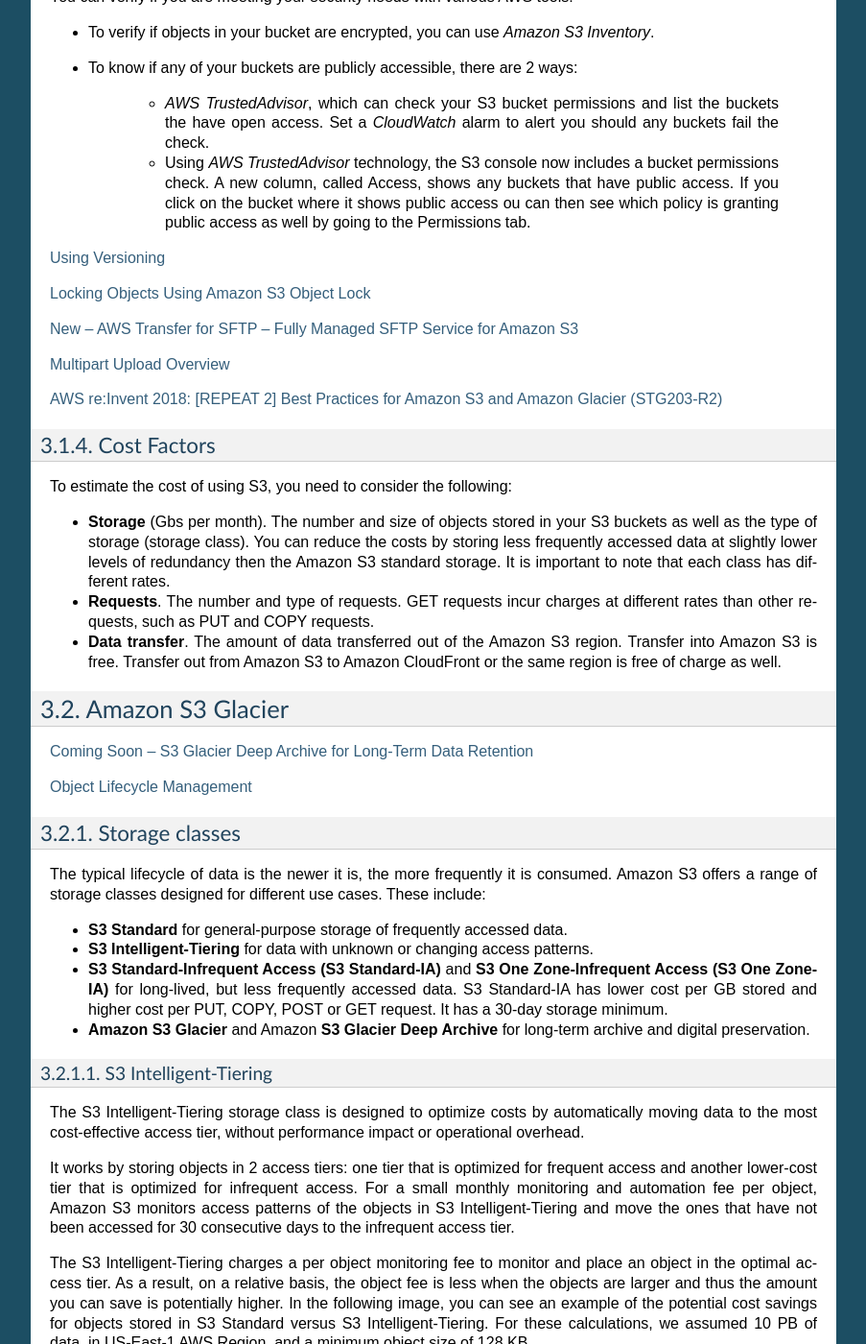
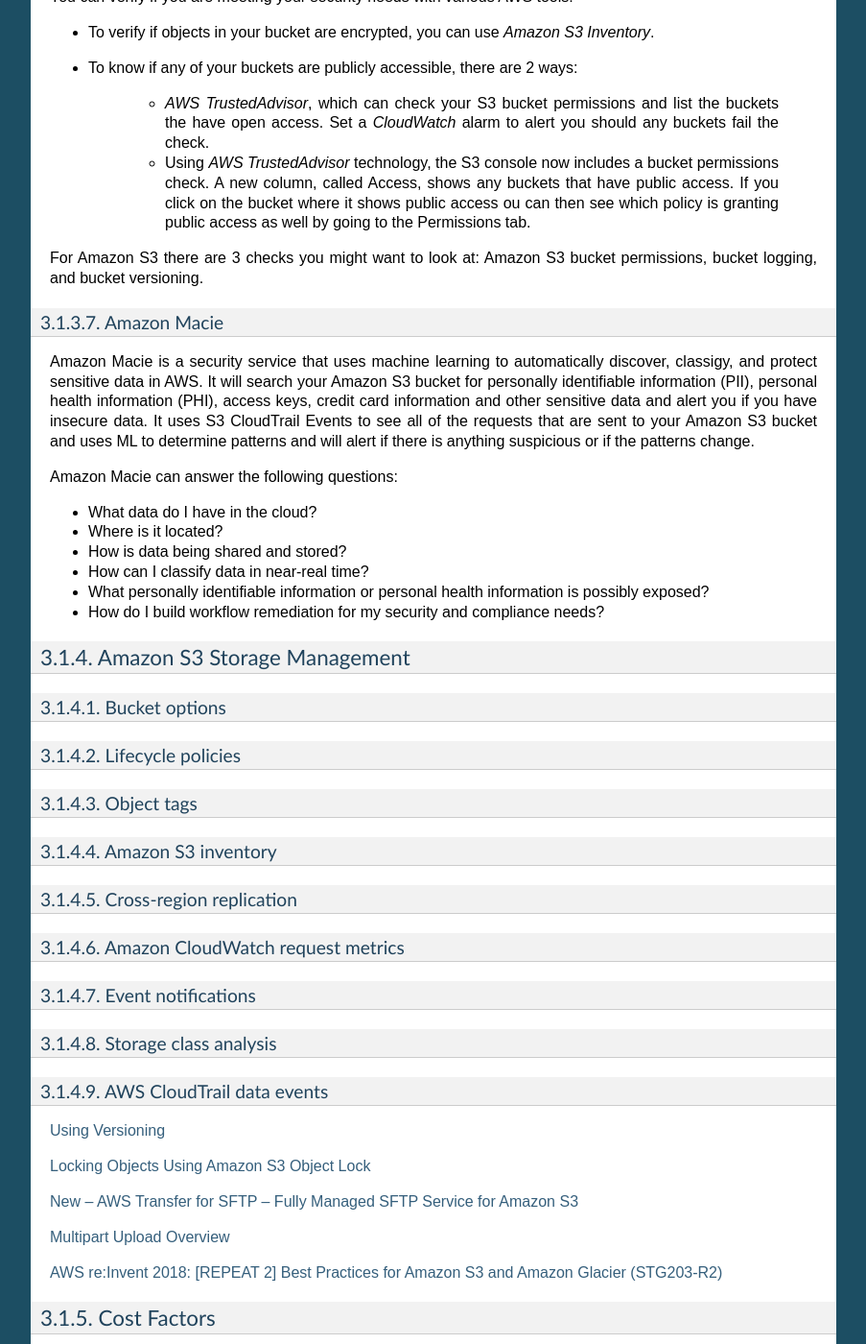
Before and after one commit to jacubero/aws-architect-associate, a Sphinx documentation site: the page built from docs/simplest.rst, in a window 1280 px wide and 1400 px high, scrolled down 18853 px. Shown: the whole window at 96% size, without its empty margins (198-1101 px from the left). Built offline with Sphinx 7.4.7, drawn with Linux system fonts in a browser that asks for light colours; pages that are not in the unit, such as notebooks, are missing from menus; some of the changed text lies outside the part shown.

Commit message:
New version

```diff
--- a/docs/simplest.rst
+++ b/docs/simplest.rst
@@ -613,6 +613,62 @@
 
 	* Using *AWS TrustedAdvisor* technology, the S3 console now includes a bucket permissions check. A new column, called Access, shows any buckets that have public access. If you click on the bucket where it shows public access ou can then see which policy is granting public access as well by going to the Permissions tab.
 
+For Amazon S3 there are 3 checks you might want to look at: Amazon S3 bucket permissions, bucket logging, and bucket versioning.
+
+Amazon Macie
+------------
+
+Amazon Macie is a security service that uses machine learning to automatically discover, classigy, and protect sensitive data in AWS. It will search your Amazon S3 bucket for personally identifiable information (PII), personal health information (PHI), access keys, credit card information and other sensitive data and alert you if you have insecure data. It uses S3 CloudTrail Events to see all of the requests that are sent to your Amazon S3 bucket and uses ML to determine patterns and will alert if there is anything suspicious or if the patterns change.
+
+Amazon Macie can answer the following questions:
+
+* What data do I have in the cloud?
+
+* Where is it located?
+
+* How is data being shared and stored?
+
+* How can I classify data in near-real time?
+
+* What personally identifiable information or personal health information is possibly exposed?
+
+* How do I build workflow remediation for my security and compliance needs?
+
+Amazon S3 Storage Management
+============================
+
+Bucket options
+--------------
+
+
+
+Lifecycle policies
+------------------
+
+Object tags
+-----------
+
+Amazon S3 inventory
+-------------------
+
+Cross-region replication
+------------------------
+
+Amazon CloudWatch request metrics
+---------------------------------
+
+Event notifications
+-------------------
+
+Storage class analysis
+----------------------
+
+AWS CloudTrail data events
+--------------------------
+
+
+
+
 `Using Versioning <https://docs.aws.amazon.com/AmazonS3/latest/dev/Versioning.html>`_
 
 `Locking Objects Using Amazon S3 Object Lock <https://docs.aws.amazon.com/AmazonS3/latest/dev/object-lock.html>`_
```
Also changed, not shown: docs/optimizations.rst (+11 -1 lines).
